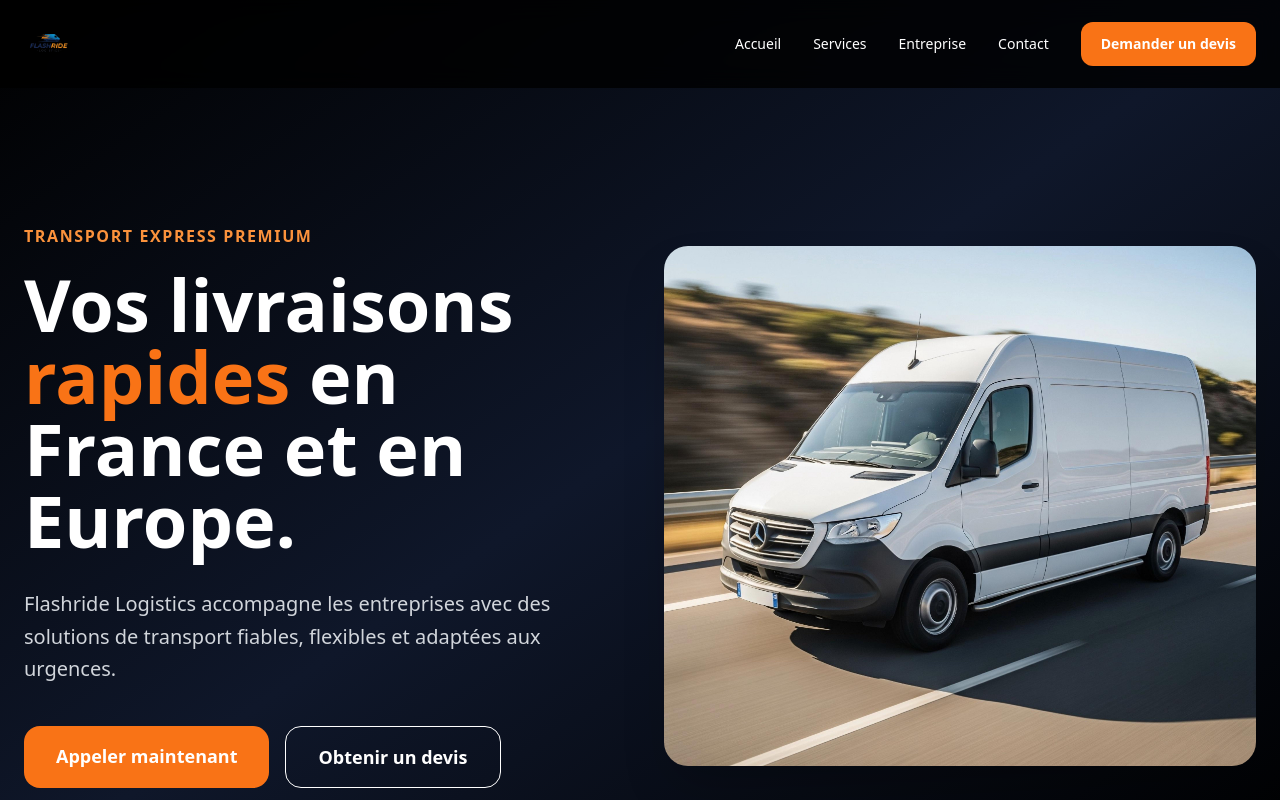
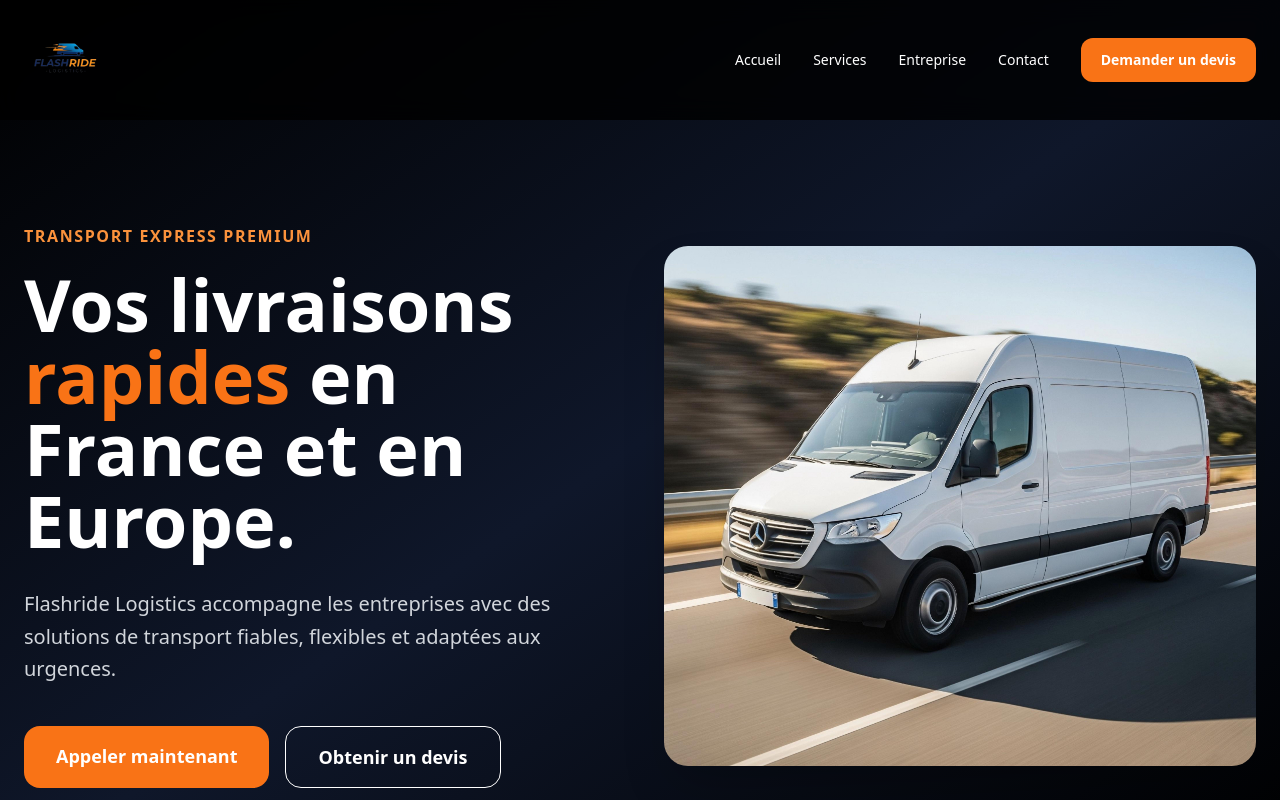
Before and after one commit to jasonvandommele-commits/flashride-logistics, a Next.js app: page / in a window 1280 px wide. Shown: the top 800 px of the page. Built offline with nearby package versions, Linux system fonts and the light colour scheme.

Commit message:
Update page.jsx

```diff
--- a/app/page.jsx
+++ b/app/page.jsx
@@ -10,7 +10,7 @@
   <img
     src="/images/IMG_0265.png"
     alt="Flashride Logistics"
-    className="h-12 w-auto"
+    className="h-20 w-auto object-contain"
   />
           </div>
 
```
